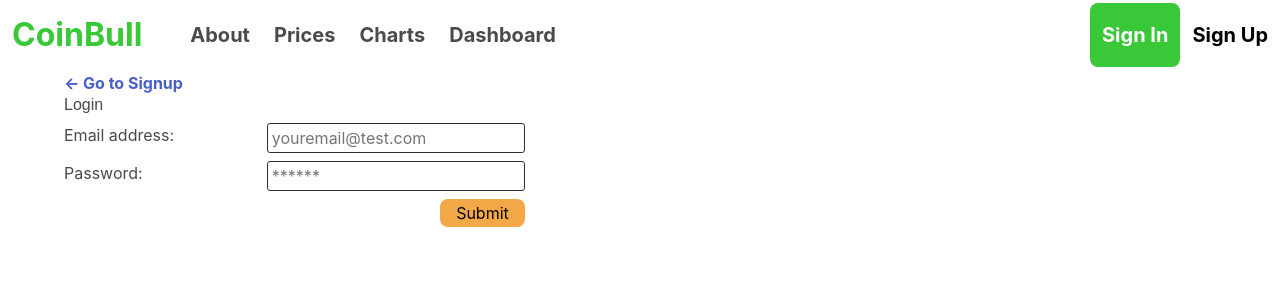
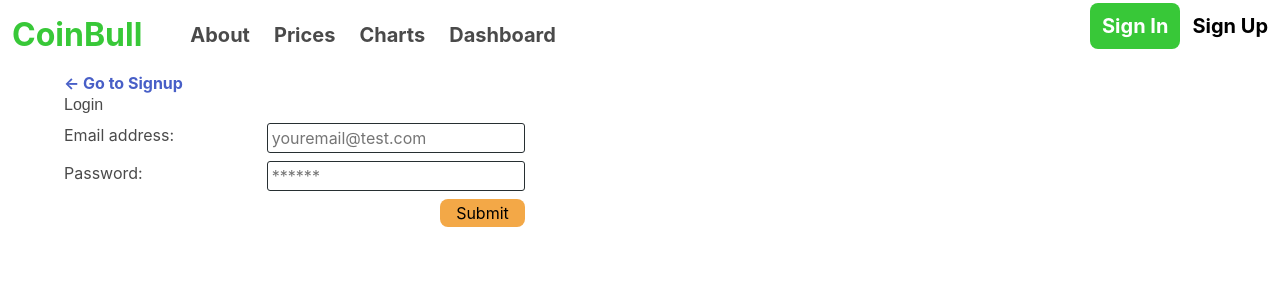
Before and after one commit to ChaseNicks/CoinBull, a React (Create React App) app in the folder client/: page /login in a window 1280 px wide. Shown: the top 300 px of the page. Built offline with nearby package versions, Linux system fonts and the light colour scheme.

Commit message:
implented the signin and signup to redirect to correct pages

```diff
--- a/client/src/components/Nav/index.js
+++ b/client/src/components/Nav/index.js
@@ -70,6 +70,10 @@ export default class Navbar extends React.Component {
     let navbarItems = pages.map((page) => (
       <NavbarItem page={page} key={page} />
     ));
+    const signout = (event) => {
+      event.preventDefault();
+      Auth.logout();
+    };
       return (
         <nav className={`navbar is-${color}`}     style={{ marginTop: ".2rem", marginBottom: ".2rem" }}>
           <div className="navbar-brand">
@@ -83,9 +87,23 @@ export default class Navbar extends React.Component {
           <div
             className={`navbar-menu ${this.state.activeMenu ? "is-active" : ""}`}
           >
-            <div className="navbar-start">{navbarItems}</div>
-            <SignIn page="Sign In" />
-            <SignUp page="Sign Up" />
+          <div className="navbar-start">{navbarItems}</div>
+            {Auth.loggedIn() ? (
+              <>
+                <button onClick={signout}>
+                  Signout
+                </button>
+              </>
+            ) : (
+              <>
+                <Link to="/login">
+                  <SignIn page="Sign In" />
+                </Link>
+                <Link to="/signup">
+                  <SignUp page="Sign Up" />
+                </Link>
+              </>
+            )}
           </div>
         </nav>
       );
```
